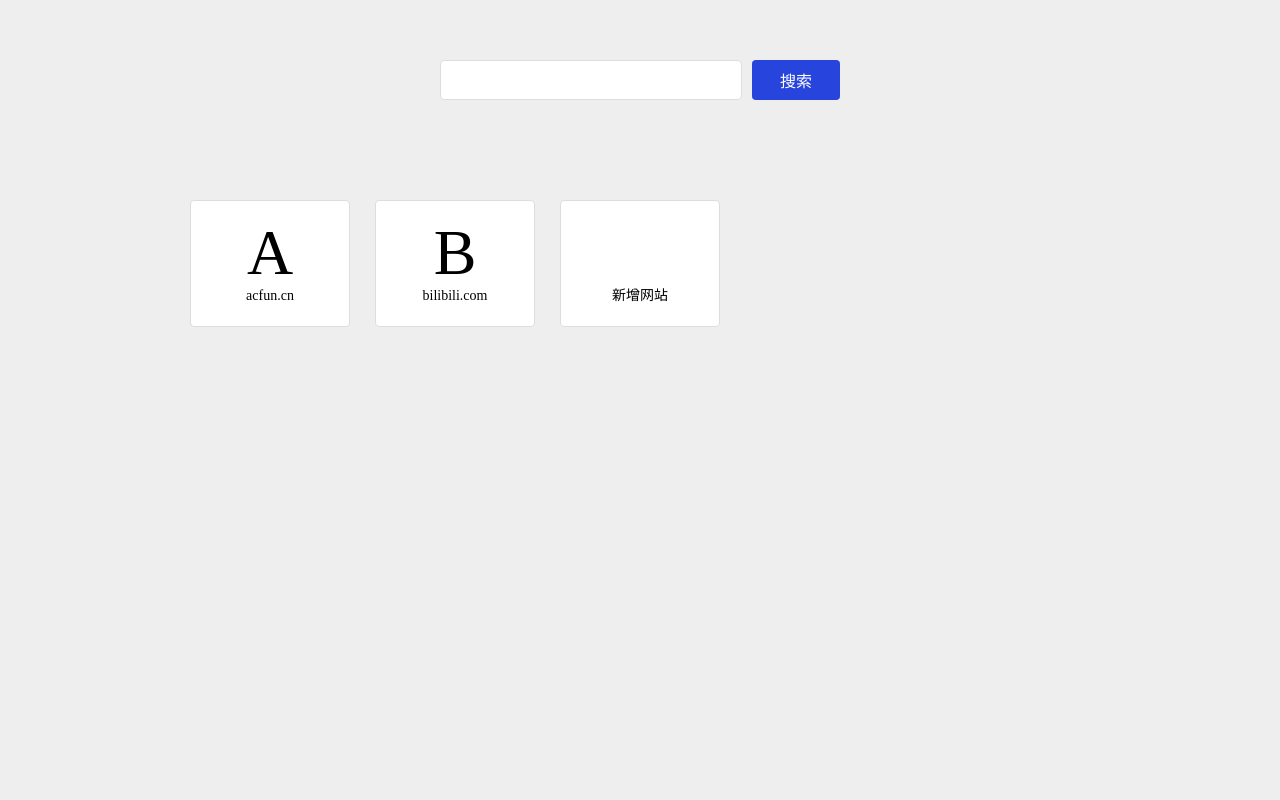
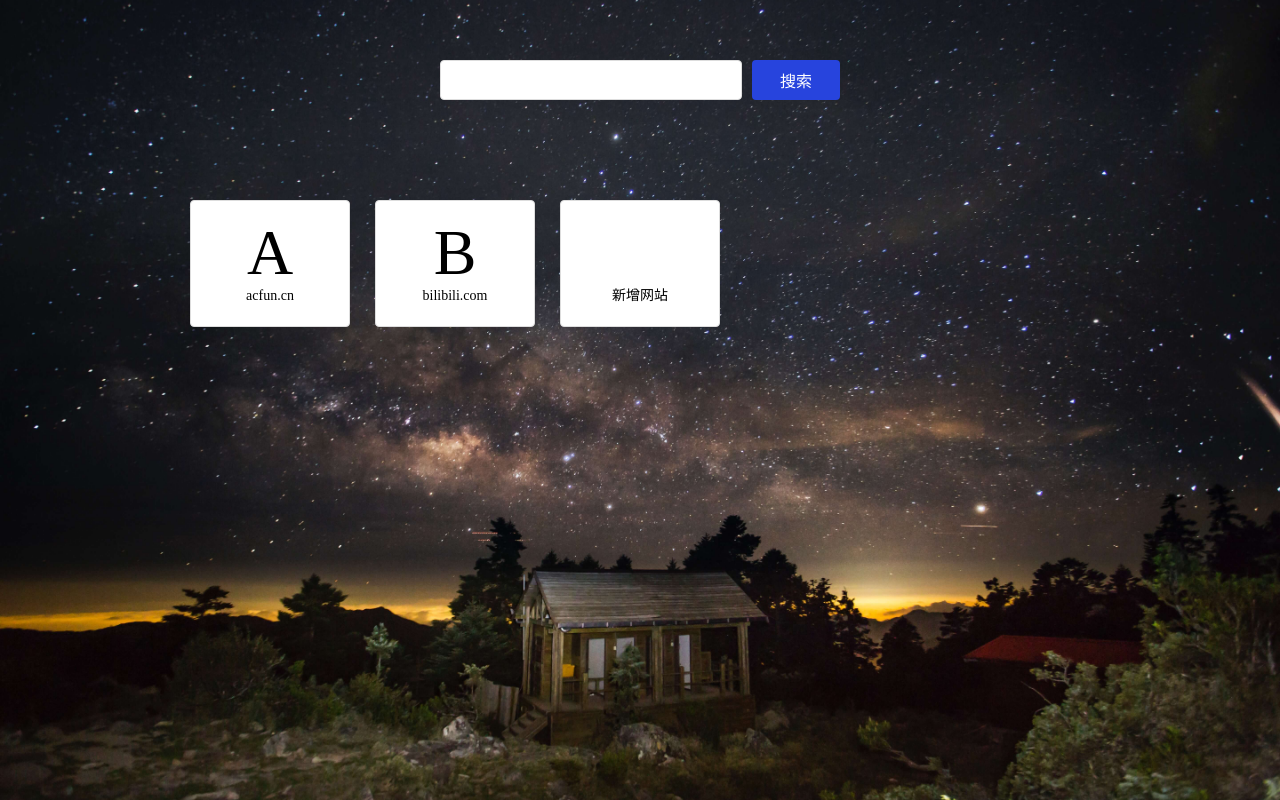
Before and after one commit to Su-Jieyang/nav-1, a website: page src/index.html in a window 1280 px wide. Drawn offline with nearby package versions, Linux system fonts and the light colour scheme.

Commit message:
加背景

```diff
--- a/src/style.css
+++ b/src/style.css
@@ -31,7 +31,12 @@ img {
 }
 /* style */
 body {
-  background: #eee;
+  background-image: url("./images/bg1.jpg");
+  background-repeat: no-repeat;
+  background-size: cover;
+  background-attachment: fixed;
+  background-position: center;
+  overflow: auto;
 }
 .globalHeader {
   margin: 20px;
```
Also changed, not shown: dist/bg1.347778d8.jpg (added), dist/index.html, src/images/bg1.jpg (added), 4 other files.
